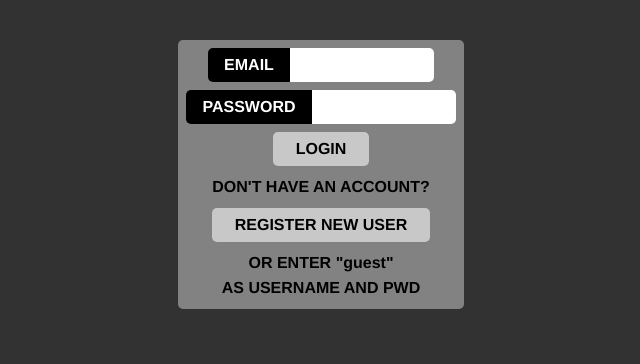
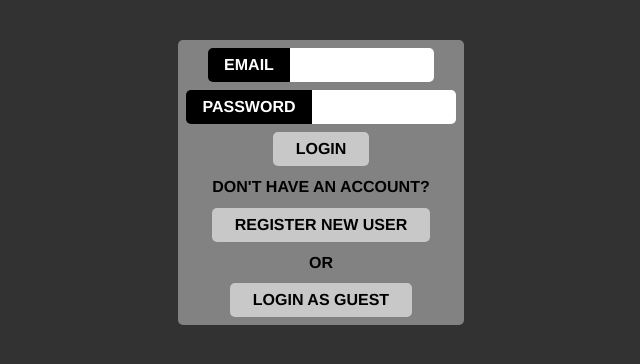
Before and after one commit to matt-pickle/workout-tracker-firebase, a React (Create React App) app: page /#/login in a window 1280 px wide. Shown: the top 364 px of the page, without its empty margins (319-959 px from the left). Built offline with nearby package versions, Linux system fonts and the light colour scheme; no server answers.

Commit message:
Add guest login button

```diff
--- a/src/Components/Login.js
+++ b/src/Components/Login.js
@@ -16,8 +16,15 @@ function Login(props) {
     setPassword(event.target.value);
   }
 
-  function handleClick() {
+  function handleLogin() {
     logIn(email, password);
+    props.history.push("/user/current");
+    setEmail("");
+    setPassword("");
+  }
+
+  function handleGuestLogin() {
+    logIn("mattpickle@mattpickle.net", 123456);
     props.history.push("/user/current");
     setEmail("");
     setPassword("");
@@ -46,14 +53,16 @@ function Login(props) {
         </div>
     </div>
     <Button text="LOGIN"
-            onClick={handleClick}
+            onClick={handleLogin}
       />
     <p className="reg-text">Don't have an account?</p>
     <Link to="/register">
       <Button text="REGISTER NEW USER" />
     </Link>
-    <p className="reg-text"> or enter <span className="lowercase">"guest"</span>
-    <br/>as username and pwd</p>
+    <p className="reg-text">or</p>
+    <Button text="LOGIN AS GUEST"
+            onClick={handleGuestLogin}
+    />
   </div>
   )
 }
```
